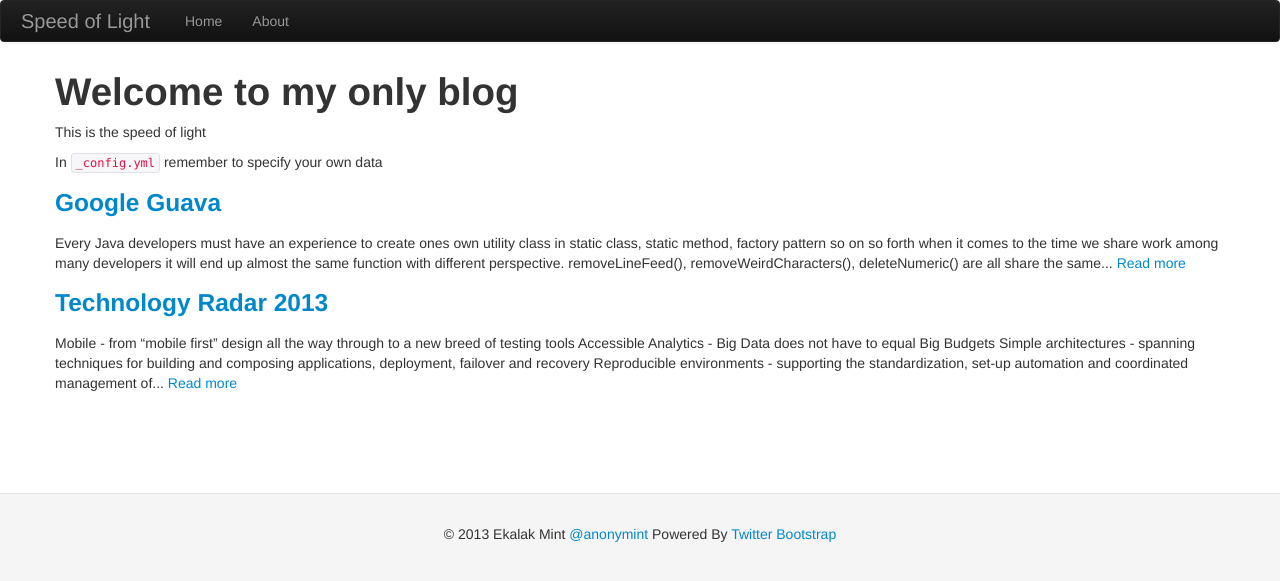
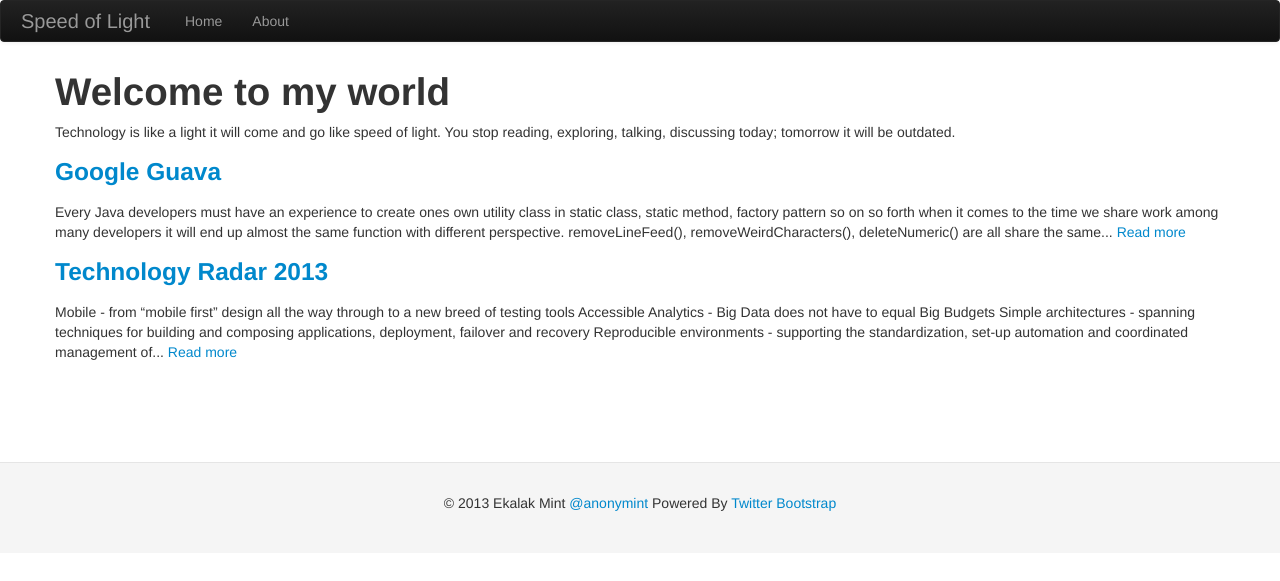
Before and after one commit to anonymint/anonymint.github.com, a Jekyll site: the page built from index.md, in a window 1280 px wide. Shown: the top 581 px of the page. Built offline with Jekyll 4.4.1, drawn with Linux system fonts in a browser that asks for light colours.

Commit message:
change home page

```diff
--- a/index.md
+++ b/index.md
@@ -3,11 +3,9 @@ layout: default
 title: Speed of Light
 ---
 
-<h1>Welcome to my only blog</h1>
+<h1>Welcome to my world</h1>
 
-This is the speed of light
-
-In `_config.yml` remember to specify your own data
+<p>Technology is like a light it will come and go like speed of light. You stop reading, exploring, talking, discussing today; tomorrow it will be outdated.</p>
 
 <div>
 {% for post in site.posts %}
```
